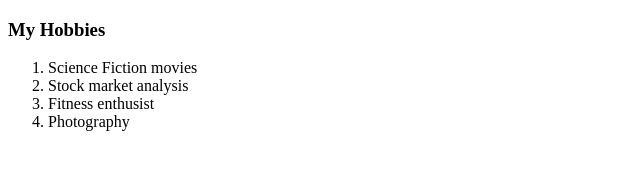
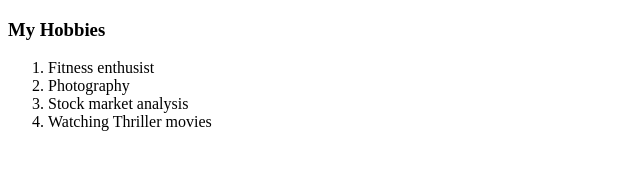
Before and after one commit to yravindranath/cv, a plain HTML site: page hobbies.html in a window 1280 px wide. Shown: the whole page, without its empty margins (0-640 px from the left). Drawn offline with Linux system fonts and the light colour scheme.

Commit message:
Changed the hobbies.html file

```diff
--- a/hobbies.html
+++ b/hobbies.html
@@ -9,10 +9,10 @@
 <body>
   <h3>My Hobbies</h3>
   <ol>
-    <li>Science Fiction movies</li>
-    <li>Stock market analysis</li>
     <li>Fitness enthusist</li>
     <li>Photography</li>
+    <li>Stock market analysis</li>
+    <li>Watching Thriller movies</li>
   </ol>
 </body>
 </html>
```
